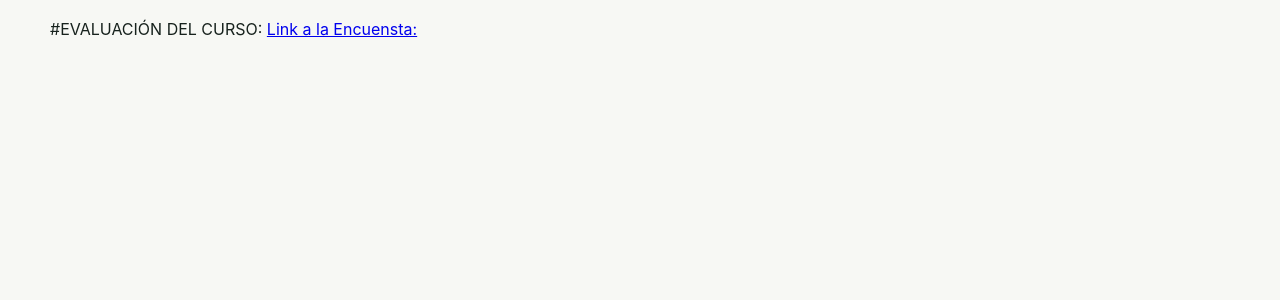
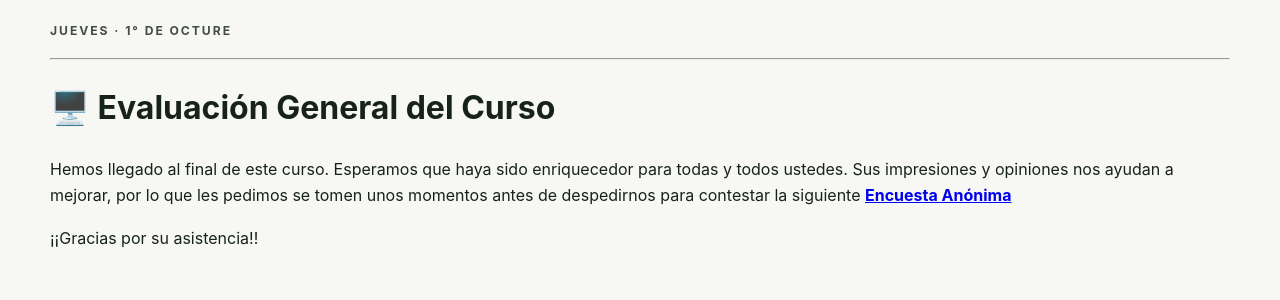
Before and after one commit to vitoem/HBGT_2026, a Jekyll site: the page built from docs/materiales/evaluacion-curso.md, in a window 1280 px wide. Shown: the top 300 px of the page. Built offline with Jekyll 4.4.1, drawn with Linux system fonts in a browser that asks for light colours; our own code applies the rules of GitHub Pages for plain Markdown files.

Commit message:
Update evaluation course document with metadata
Added layout and title metadata to the evaluation document.

```diff
--- a/docs/materiales/evaluacion-curso.md
+++ b/docs/materiales/evaluacion-curso.md
@@ -1,3 +1,14 @@
+---
+layout: default
+title: "Evaluación General del Curso"
+---
 
-#EVALUACIÓN DEL CURSO:
-[Link a la Encuensta:](https://forms.cloud.microsoft/r/t83MXyL4hB)
+<span class="eyebrow">Jueves · 1° de octure</span>
+
+---
+
+# 🖥️ Evaluación General del Curso
+
+Hemos llegado al final de este curso. Esperamos que haya sido enriquecedor para todas y todos ustedes. Sus impresiones y opiniones nos ayudan a mejorar, por lo que les pedimos se tomen unos momentos antes de despedirnos para contestar la siguiente [**Encuesta Anónima**](https://forms.cloud.microsoft/r/t83MXyL4hB)
+
+¡¡Gracias por su asistencia!!
```
